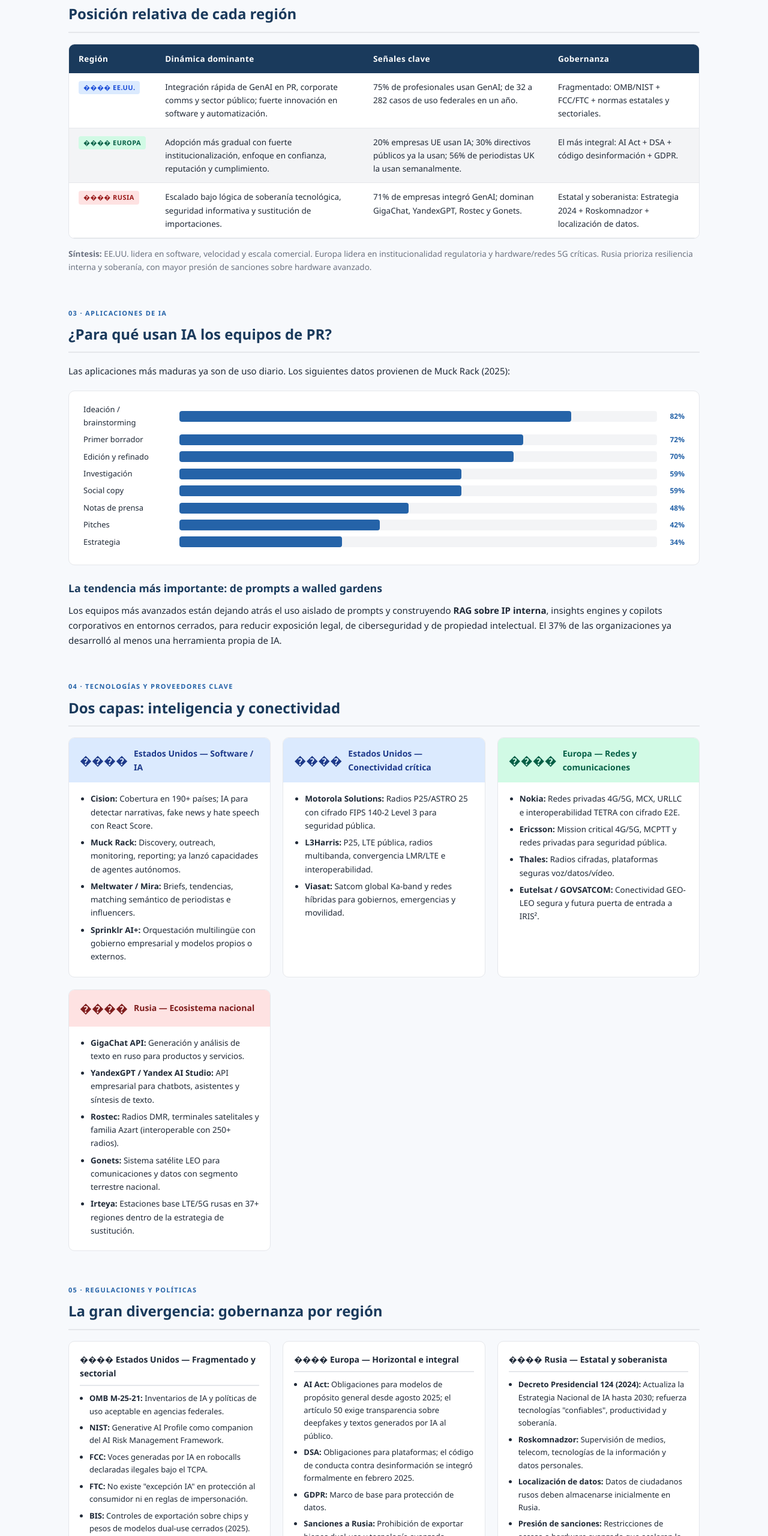
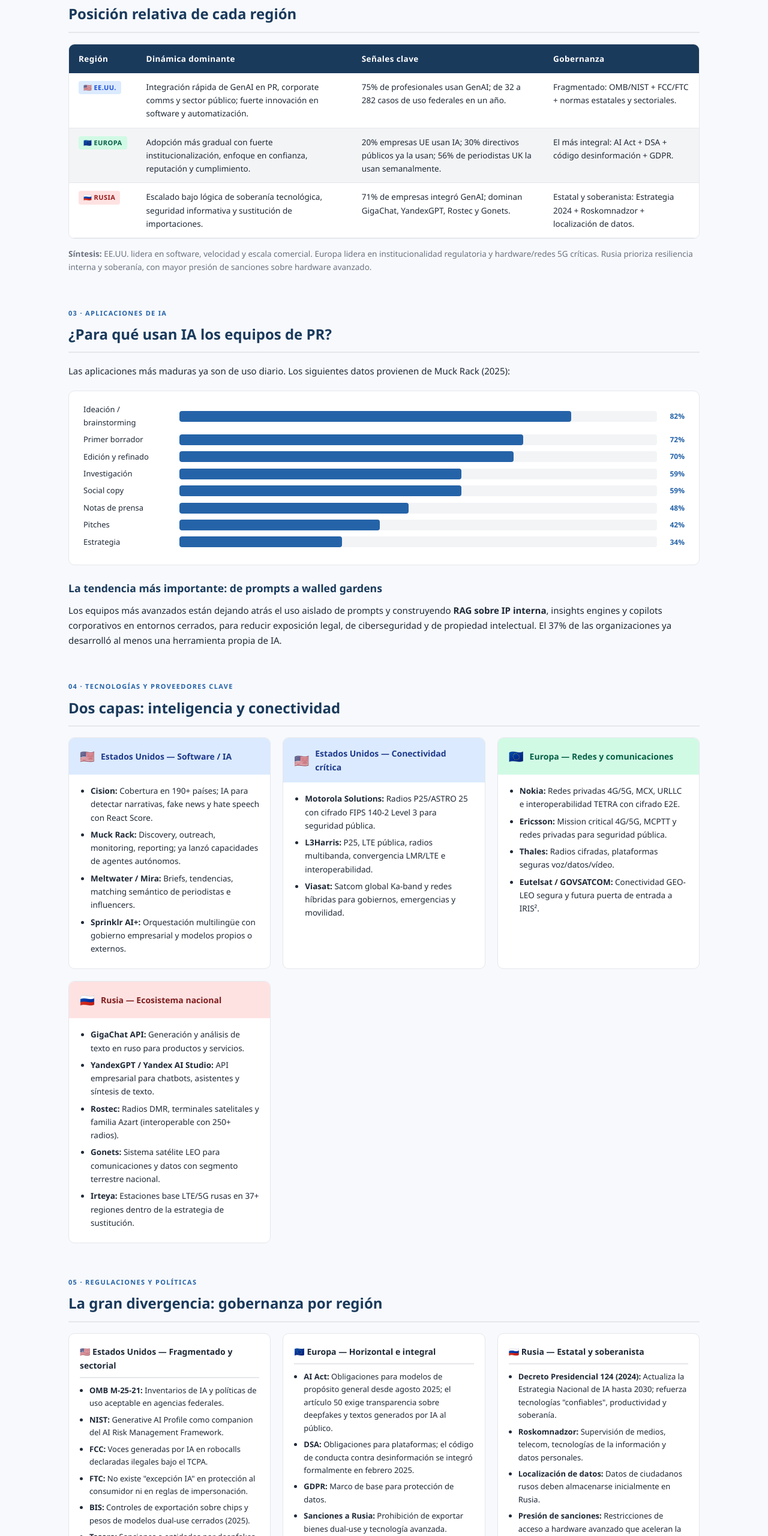
Before and after one commit to jbeghelli/tendencias-ia-pr-2026, a plain HTML site: page index.html in a window 1280 px wide. Shown: the part 960-3520 px from the top of the page at 60% size. Drawn offline with Linux system fonts and the light colour scheme.

Commit message:
Fix emoji rendering: repair surrogate entity pairs

```diff
--- a/index.html
+++ b/index.html
@@ -474,19 +474,19 @@
         </thead>
         <tbody>
           <tr>
-            <td><span class="badge badge-us">&#55356;&#56826;&#55356;&#56824; EE.UU.</span></td>
+            <td><span class="badge badge-us">&#127482;&#127480; EE.UU.</span></td>
             <td>Integraci&#243;n r&#225;pida de GenAI en PR, corporate comms y sector p&#250;blico; fuerte innovaci&#243;n en software y automatizaci&#243;n.</td>
             <td>75% de profesionales usan GenAI; de 32 a 282 casos de uso federales en un a&#241;o.</td>
             <td>Fragmentado: OMB/NIST + FCC/FTC + normas estatales y sectoriales.</td>
           </tr>
           <tr>
-            <td><span class="badge badge-eu">&#55356;&#56810;&#55356;&#56826; Europa</span></td>
+            <td><span class="badge badge-eu">&#127466;&#127482; Europa</span></td>
             <td>Adopci&#243;n m&#225;s gradual con fuerte institucionalizaci&#243;n, enfoque en confianza, reputaci&#243;n y cumplimiento.</td>
             <td>20% empresas UE usan IA; 30% directivos p&#250;blicos ya la usan; 56% de periodistas UK la usan semanalmente.</td>
             <td>El m&#225;s integral: AI Act + DSA + c&#243;digo desinformaci&#243;n + GDPR.</td>
           </tr>
           <tr>
-            <td><span class="badge badge-ru">&#55356;&#56823;&#55356;&#56826; Rusia</span></td>
+            <td><span class="badge badge-ru">&#127479;&#127482; Rusia</span></td>
             <td>Escalado bajo l&#243;gica de soberan&#237;a tecnol&#243;gica, seguridad informativa y sustituci&#243;n de importaciones.</td>
             <td>71% de empresas integr&#243; GenAI; dominan GigaChat, YandexGPT, Rostec y Gonets.</td>
             <td>Estatal y soberanista: Estrategia 2024 + Roskomnadzor + localizaci&#243;n de datos.</td>
@@ -561,7 +561,7 @@
     <div class="region-grid">
       <div class="region-card rc-us">
         <div class="region-card-header">
-          <span class="flag">&#55356;&#56826;&#55356;&#56824;</span> Estados Unidos &#8212; Software / IA
+          <span class="flag">&#127482;&#127480;</span> Estados Unidos &#8212; Software / IA
         </div>
         <div class="region-card-body">
           <ul>
@@ -575,7 +575,7 @@
 
       <div class="region-card rc-us">
         <div class="region-card-header">
-          <span class="flag">&#55356;&#56826;&#55356;&#56824;</span> Estados Unidos &#8212; Conectividad cr&#237;tica
+          <span class="flag">&#127482;&#127480;</span> Estados Unidos &#8212; Conectividad cr&#237;tica
         </div>
         <div class="region-card-body">
           <ul>
@@ -588,7 +588,7 @@
 
       <div class="region-card rc-eu">
         <div class="region-card-header">
-          <span class="flag">&#55356;&#56810;&#55356;&#56826;</span> Europa &#8212; Redes y comunicaciones
+          <span class="flag">&#127466;&#127482;</span> Europa &#8212; Redes y comunicaciones
         </div>
         <div class="region-card-body">
           <ul>
@@ -602,7 +602,7 @@
 
       <div class="region-card rc-ru">
         <div class="region-card-header">
-          <span class="flag">&#55356;&#56823;&#55356;&#56826;</span> Rusia &#8212; Ecosistema nacional
+          <span class="flag">&#127479;&#127482;</span> Rusia &#8212; Ecosistema nacional
         </div>
         <div class="region-card-body">
           <ul>
@@ -624,7 +624,7 @@
 
     <div class="reg-grid">
       <div class="reg-card">
-        <h4>&#55356;&#56826;&#55356;&#56824; Estados Unidos &#8212; Fragmentado y sectorial</h4>
+        <h4>&#127482;&#127480; Estados Unidos &#8212; Fragmentado y sectorial</h4>
         <ul>
           <li><strong>OMB M-25-21:</strong> Inventarios de IA y pol&#237;ticas de uso aceptable en agencias federales.</li>
           <li><strong>NIST:</strong> Generative AI Profile como companion del AI Risk Management Framework.</li>
@@ -635,7 +635,7 @@
         </ul>
       </div>
       <div class="reg-card">
-        <h4>&#55356;&#56810;&#55356;&#56826; Europa &#8212; Horizontal e integral</h4>
+        <h4>&#127466;&#127482; Europa &#8212; Horizontal e integral</h4>
         <ul>
           <li><strong>AI Act:</strong> Obligaciones para modelos de prop&#243;sito general desde agosto 2025; el art&#237;culo 50 exige transparencia sobre deepfakes y textos generados por IA al p&#250;blico.</li>
           <li><strong>DSA:</strong> Obligaciones para plataformas; el c&#243;digo de conducta contra desinformaci&#243;n se integr&#243; formalmente en febrero 2025.</li>
@@ -644,7 +644,7 @@
         </ul>
       </div>
       <div class="reg-card">
-        <h4>&#55356;&#56823;&#55356;&#56826; Rusia &#8212; Estatal y soberanista</h4>
+        <h4>&#127479;&#127482; Rusia &#8212; Estatal y soberanista</h4>
         <ul>
           <li><strong>Decreto Presidencial 124 (2024):</strong> Actualiza la Estrategia Nacional de IA hasta 2030; refuerza tecnolog&#237;as "confiables", productividad y soberan&#237;a.</li>
           <li><strong>Roskomnadzor:</strong> Supervisi&#243;n de medios, telecom, tecnolog&#237;as de la informaci&#243;n y datos personales.</li>
@@ -662,35 +662,35 @@
 
     <ul class="caso-list">
       <li class="caso-item">
-        <span class="caso-icon">&#55356;&#56826;&#55356;&#56824;</span>
+        <span class="caso-icon">&#127482;&#127480;</span>
         <div class="caso-contenido">
           <h4>Robocall Biden &#8212; New Hampshire (2024)</h4>
           <p>Voz sint&#233;tica de Biden ped&#237;a a votantes dem&#243;cratas que "guardaran su voto" para noviembre. La FCC lo declar&#243; ilegal y propuso una multa de 6 millones de d&#243;lares. Primera demostraci&#243;n de que la voz clonada puede ser un instrumento de supresi&#243;n electoral.</p>
         </div>
       </li>
       <li class="caso-item">
-        <span class="caso-icon">&#55356;&#56826;&#55356;&#56824;</span>
+        <span class="caso-icon">&#127482;&#127480;</span>
         <div class="caso-contenido">
           <h4>Sanciones del Tesoro al Center for Geopolitical Expertise (2024)</h4>
           <p>Washington sancion&#243; a esta entidad moscovita por dirigir deepfakes y desinformaci&#243;n sobre las elecciones generales de 2024 mediante una red de sitios falsos y material manipulado. La IA aplicada a comunicaci&#243;n ya es un asunto de seguridad nacional.</p>
         </div>
       </li>
       <li class="caso-item">
-        <span class="caso-icon">&#55356;&#56810;&#55356;&#56826;</span>
+        <span class="caso-icon">&#127466;&#127482;</span>
         <div class="caso-contenido">
           <h4>Oleada electoral deepfake en Europa (2025)</h4>
           <p>CETaS document&#243; deepfake scams en Ruman&#237;a y Chequia, v&#237;deos de retirada falsa en Irlanda, desinformaci&#243;n electoral en Polonia, Alemania y Pa&#237;ses Bajos, y anuncios pol&#237;ticos sint&#233;ticos no etiquetados vinculados a partidos como AfD y PVV. Patr&#243;n com&#250;n: autoridad visual para revestir mensajes enga&#241;osos.</p>
         </div>
       </li>
       <li class="caso-item">
-        <span class="caso-icon">&#55356;&#56823;&#55356;&#56826;</span>
+        <span class="caso-icon">&#127479;&#127482;</span>
         <div class="caso-contenido">
           <h4>Ecosistema ruso de influencia con IA (RUSI, 2025)</h4>
           <p>Actores estatales y paraestatales discuten IA como activo narrativo, multiplicador de volumen y herramienta de propaganda automatizada. Se registran referencias a deepfakes, sesgo algor&#237;tmico, vigilancia y reclutamiento de perfiles t&#233;cnicos para operaciones de informaci&#243;n.</p>
         </div>
       </li>
       <li class="caso-item">
-        <span class="caso-icon">&#55356;&#57314;</span>
+        <span class="caso-icon">&#127970;</span>
         <div class="caso-contenido">
           <h4>Walled garden corporativo &#8212; NBCUniversal Telemundo (2025)</h4>
           <p>Caso citado por Cision/PRWeek como ejemplo del desplazamiento hacia entornos cerrados de IA (Microsoft 365 Copilot) por razones de legalidad, ciberseguridad y protecci&#243;n de propiedad intelectual. Tendencia creciente en equipos in-house.</p>
```
